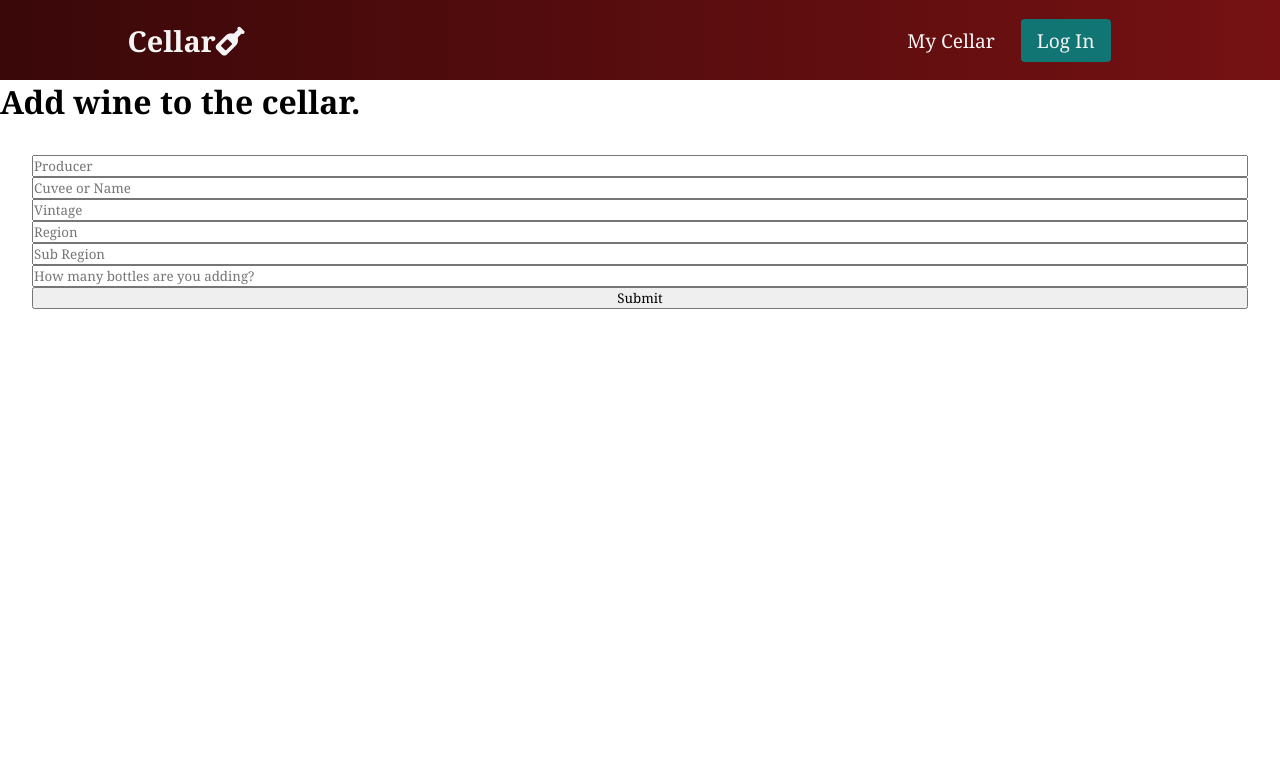
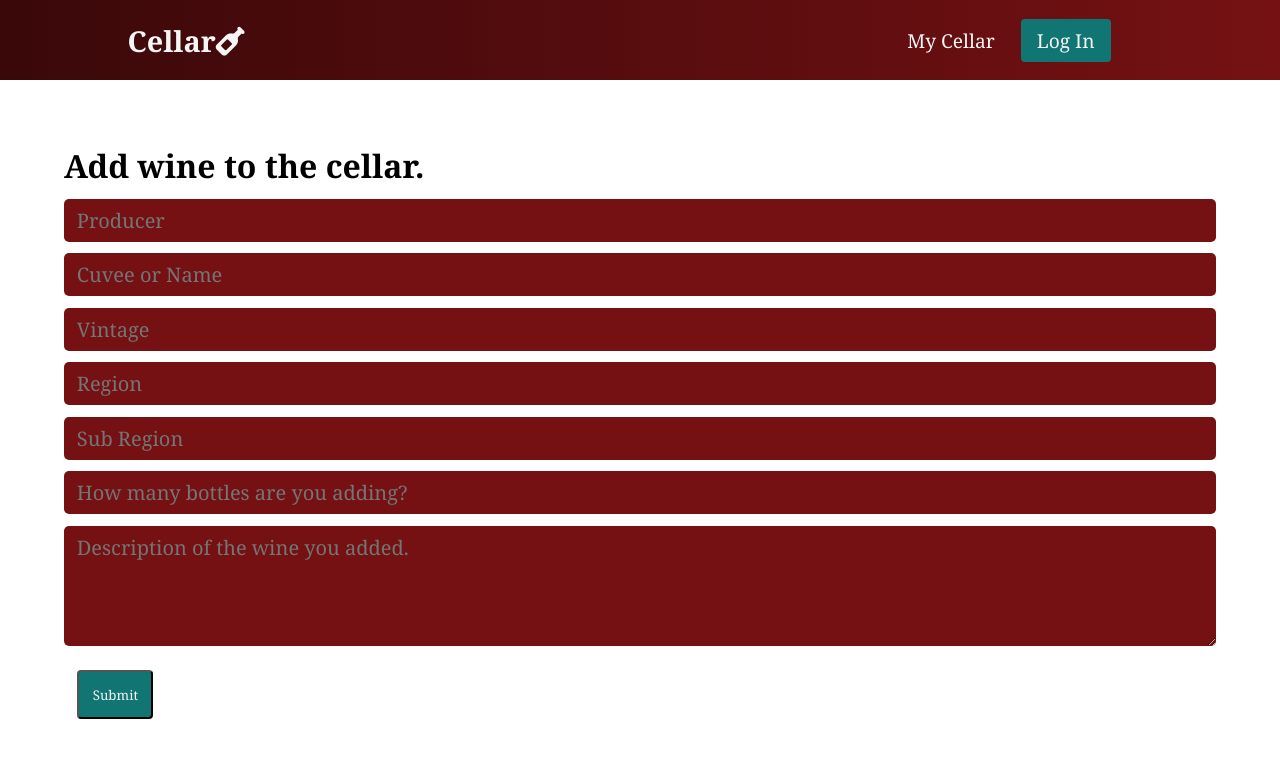
Before and after one commit to rarebit3/project2, a React (Create React App) app in the folder client/: page /addwine in a window 1280 px wide. Shown: the top 758 px of the page. Built offline with nearby package versions, Linux system fonts and the light colour scheme.

Commit message:
more form styling

```diff
--- a/client/src/components/AddWine.css
+++ b/client/src/components/AddWine.css
@@ -1,6 +1,48 @@
-.form {
-    display: flex;
-    flex-direction: column;
+.form-box{
+    min-width: 100%;
+    height: 100vh;
+    margin: 0vw;
+    padding: 5vw ;
+    position:relative;
+}
+
+
+.form-box h5{
+    font-size: 35px ;
+    text-align: center;
+    margin: 0 0 .5vh 0;
+}
+
+.form-box input, textarea{
+    display: block;
+    width: 100%;
+    padding: .5rem .8rem .5rem .8rem;
+    margin: .9vw 0 ;
+    border:0;
+    border-radius: 5px;
+    font-size: 20px;
+    background-color: rgba(117, 17, 19, 1);
+    text-decoration-color: whitesmoke;
+}
+
+.form-box textarea{
+    height: 15vh;
+}
+
+.btn {
+    background-color: rgba(17, 117, 115, 1);
+    color: whitesmoke;
+    text-decoration: none;
+    padding: 0.5rem 1rem;
+    border-radius: .3em;
     margin: 1em;
     padding: 1em;
+    cursor: pointer;
+    text-decoration-color: whitesmoke;
 }
+
+.btn:hover {
+    background-color: rgba(8, 58, 57, 1);
+    border-radius: 4px;
+    transition: all 0.2s ease-out;
+  }
--- a/client/src/components/AddWine.js
+++ b/client/src/components/AddWine.js
@@ -14,6 +14,7 @@ const AddWine = () => {
     region: "",
     subregion: "",
     bottles: "",
+    description: "",
     tasted: false,
     cellar: "62432ae75fde428917faea09"
   });
@@ -29,8 +30,8 @@ const AddWine = () => {
   };
 
   return (
-    <div>
-      <h1 className="bodytitle">Add wine to the cellar.</h1>
+    <div className="form-box">
+      <h1 className="form-title">Add wine to the cellar.</h1>
       <form className="form" onSubmit={handleSubmit}>
         <input
           type="text"
@@ -74,7 +75,14 @@ const AddWine = () => {
           name={"bottles"}
           placeholder={"How many bottles are you adding?"}
         />
-        <button>Submit</button>
+          <textarea
+          type="text"
+          value={newWine.description}
+          onChange={formUpdate}
+          name={"description"}
+          placeholder={"Description of the wine you added."}
+        />
+        <button className="btn">Submit</button>
       </form>
     </div>
   );
--- a/client/src/components/Cellar.css
+++ b/client/src/components/Cellar.css
@@ -52,11 +52,13 @@
 
   .addwine {
     background-color: rgba(17, 117, 115, 1);
-    color: whitesmoke;    text-decoration: none;
+    color: whitesmoke;
+    text-decoration: none;
     padding: 0.5rem 1rem;
     border-radius: .3em;
     margin: 1em;
     padding: 1em;
+    cursor: pointer;
   }
 
   .addwine:hover {
```
